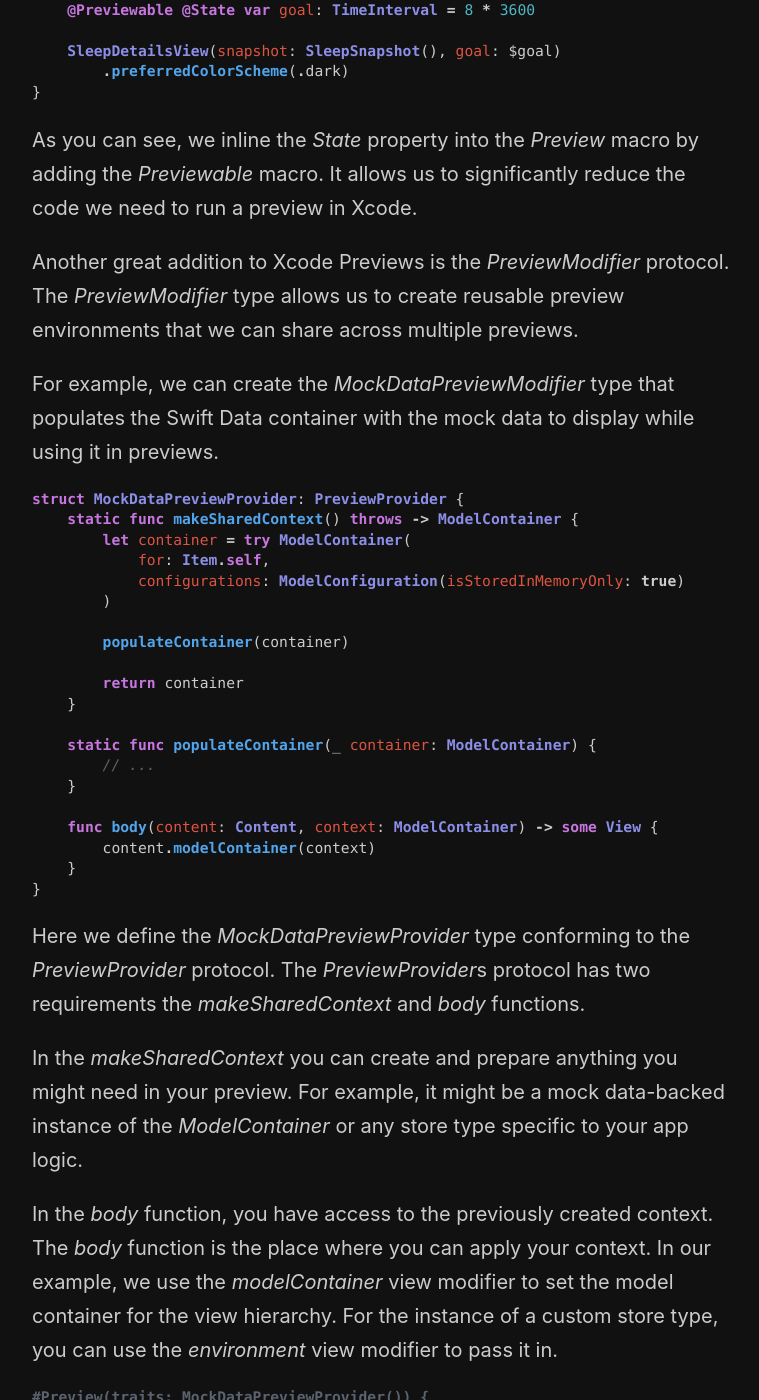
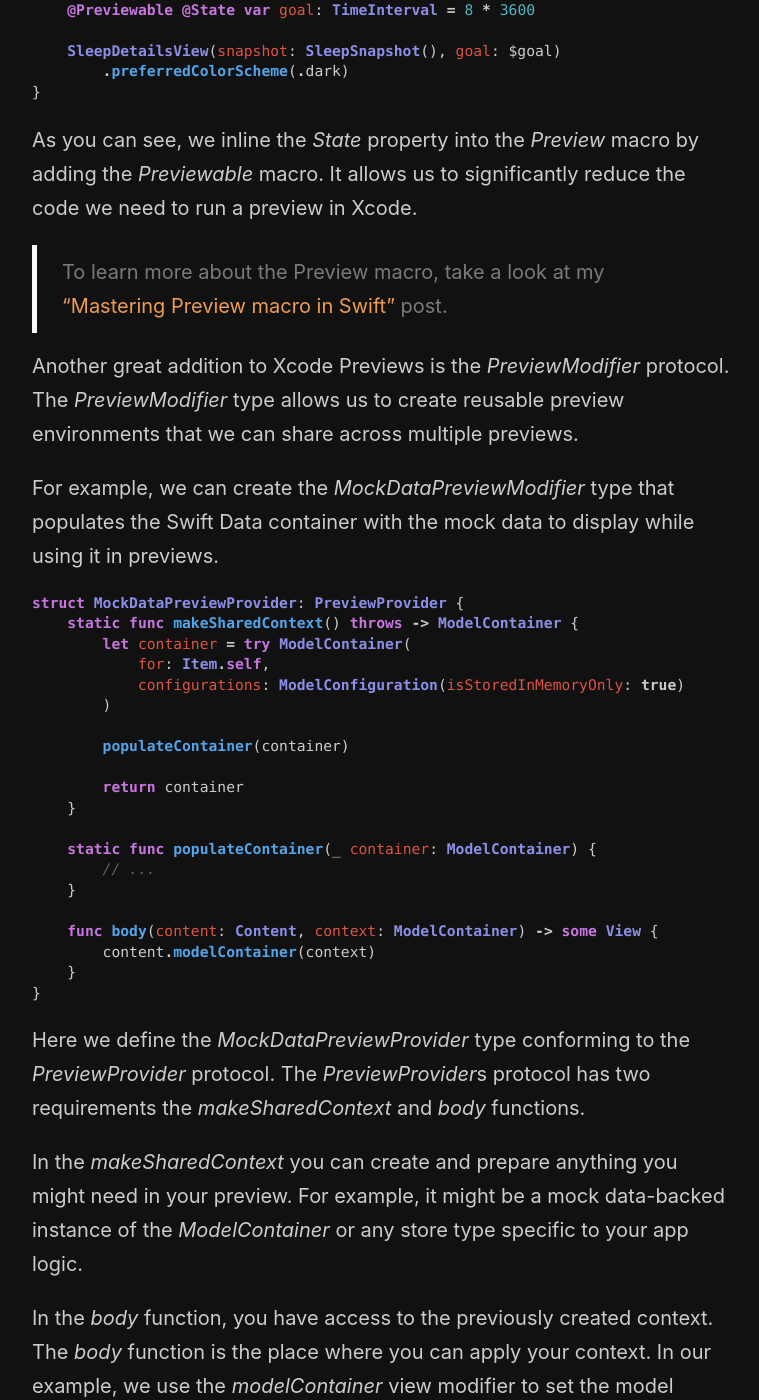
Before and after one commit to mecid/mecid.github.io, a Jekyll site: the page built from _posts/2024-11-26-the-power-of-previews-in-xcode.md, in a window 1280 px wide and 1400 px high, scrolled down 1484 px. Shown: the whole window, without its empty margins (258-1017 px from the left). Built offline with Jekyll 4.4.1, drawn with Linux system fonts in a browser that asks for light colours; some of the changed text lies outside the part shown.

Commit message:
reference placement tuned in the power of previews post

```diff
--- a/_posts/2024-11-26-the-power-of-previews-in-xcode.md
+++ b/_posts/2024-11-26-the-power-of-previews-in-xcode.md
@@ -50,6 +50,8 @@ The *Previewable* macro type allows us to inline the state definition into the *
 
 As you can see, we inline the *State* property into the *Preview* macro by adding the *Previewable* macro. It allows us to significantly reduce the code we need to run a preview in Xcode.
 
+> To learn more about the Preview macro, take a look at my ["Mastering Preview macro in Swift"](/2023/10/17/mastering-preview-macro-in-swift/) post.
+
 Another great addition to Xcode Previews is the *PreviewModifier* protocol. The *PreviewModifier* type allows us to create reusable preview environments that we can share across multiple previews.
 
 For example, we can create the *MockDataPreviewModifier* type that populates the Swift Data container with the mock data to display while using it in previews.
```
Also changed, not shown: other parts of _posts/2024-11-26-the-power-of-previews-in-xcode.md (+0 -2 lines).
